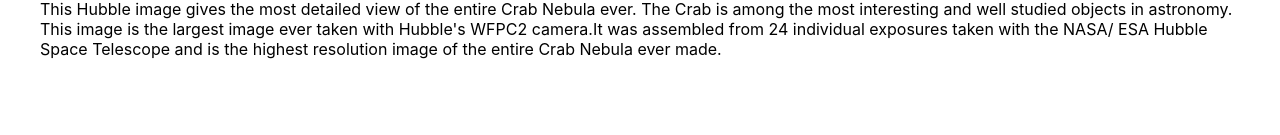
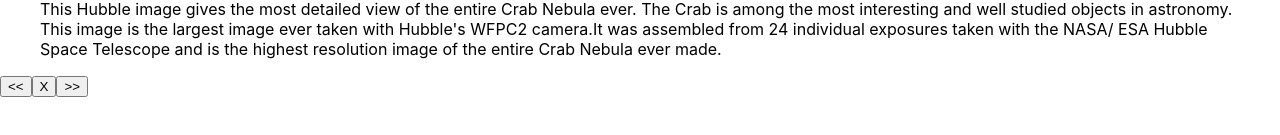
Before and after one commit to Zzeerrggoo/carousel, a React (Create React App) app: page / in a window 1280 px wide. Shown: the part 381-516 px from the top of the page. Built offline with nearby package versions, Linux system fonts and the light colour scheme.

Commit message:
Add slide-show buttons

```diff
--- /dev/null
+++ b/src/components/carousel/carousel-button/index.jsx
@@ -0,0 +1,7 @@
+import React, { Component } from 'react';
+
+export default class CarouselButton extends Component {
+  render() {
+    return <button {...this.props}></button>;
+  }
+}
--- a/src/components/carousel/index.jsx
+++ b/src/components/carousel/index.jsx
@@ -1,5 +1,6 @@
 import React, { Component } from 'react';
 import Slide from './slide';
+import CarouselButton from './carousel-button';
 
 class Carousel extends Component {
   constructor(props) {
@@ -27,6 +28,38 @@
     return (currentIndex - 1 + slides.length) % slides.length;
   }
 
+  setNextSlide = () => {
+    this.setState({ currentIndex: this.getNextIndex });
+  };
+
+  setPrevSlide = () => {
+    this.setState({ currentIndex: this.getPrevIndex });
+  };
+
+  setPlay = () => {
+    const { isPlaying } = this.state;
+    this.setState({ isPlaying: !isPlaying });
+  };
+
+  stopPlay = () => {
+    clearTimeout(this.timeoutId);
+    this.timeoutId = null;
+  };
+
+  componentDidUpdate(prevProps, prevState) {
+    const { isPlaying, delay } = this.state;
+
+    if (isPlaying) {
+      this.timeoutId = setTimeout(this.setNextSlide, delay);
+    } else {
+      this.stopPlay();
+    }
+  }
+
+  componentWillUnmount() {
+    this.stopPlay();
+  }
+
   render() {
     const { slides } = this.props;
     const { currentIndex } = this.state;
@@ -36,6 +69,10 @@
         <Slide {...slides[this.getPrevIndex]} />
         <Slide isCurrentSlide={true} {...slides[currentIndex]} />
         <Slide {...slides[this.getNextIndex]} />
+
+        <CarouselButton onClick={this.setPrevSlide}>{'<<'}</CarouselButton>
+        <CarouselButton onClick={this.setPlay}>{'X'}</CarouselButton>
+        <CarouselButton onClick={this.setNextSlide}>{'>>'}</CarouselButton>
       </article>
     );
   }
```
